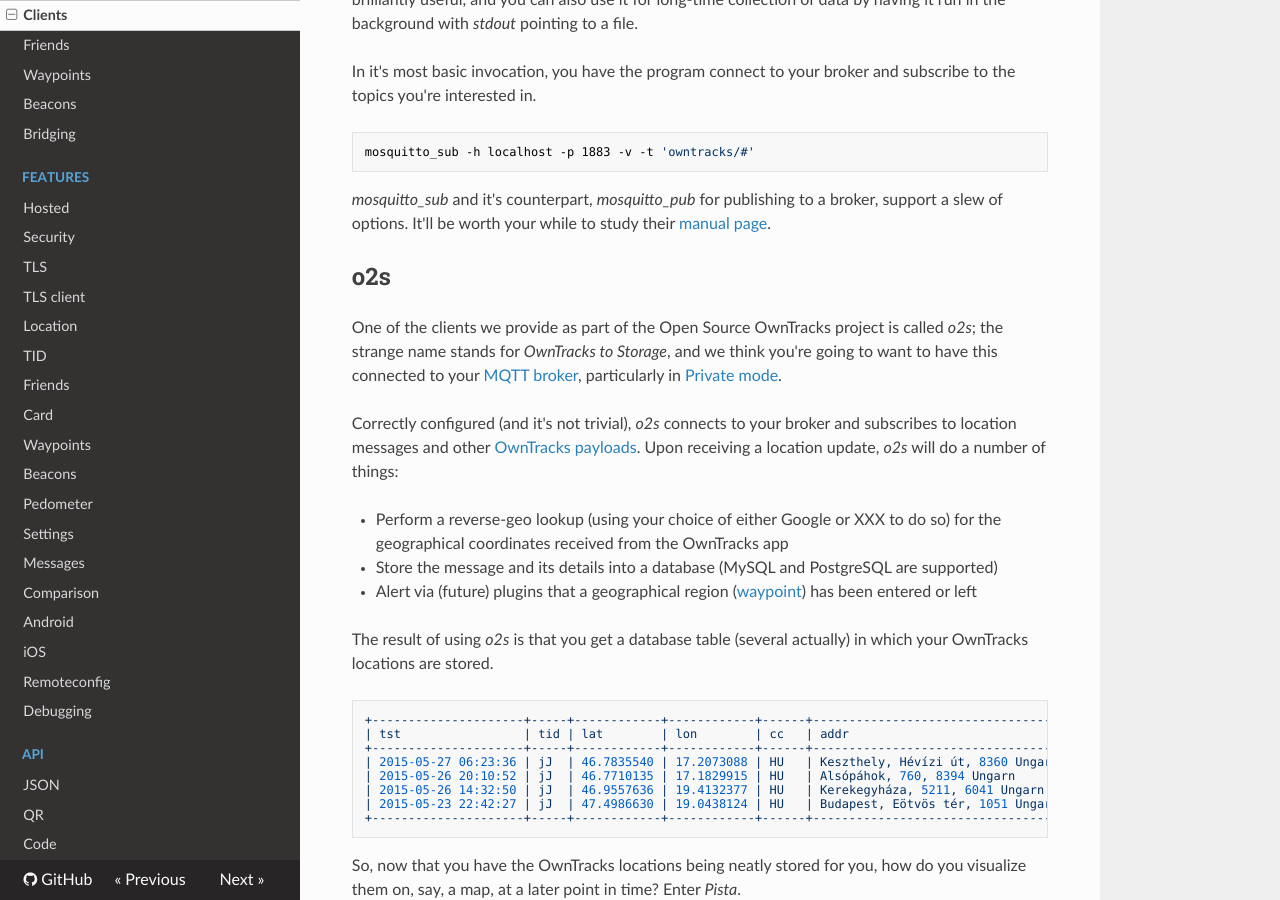
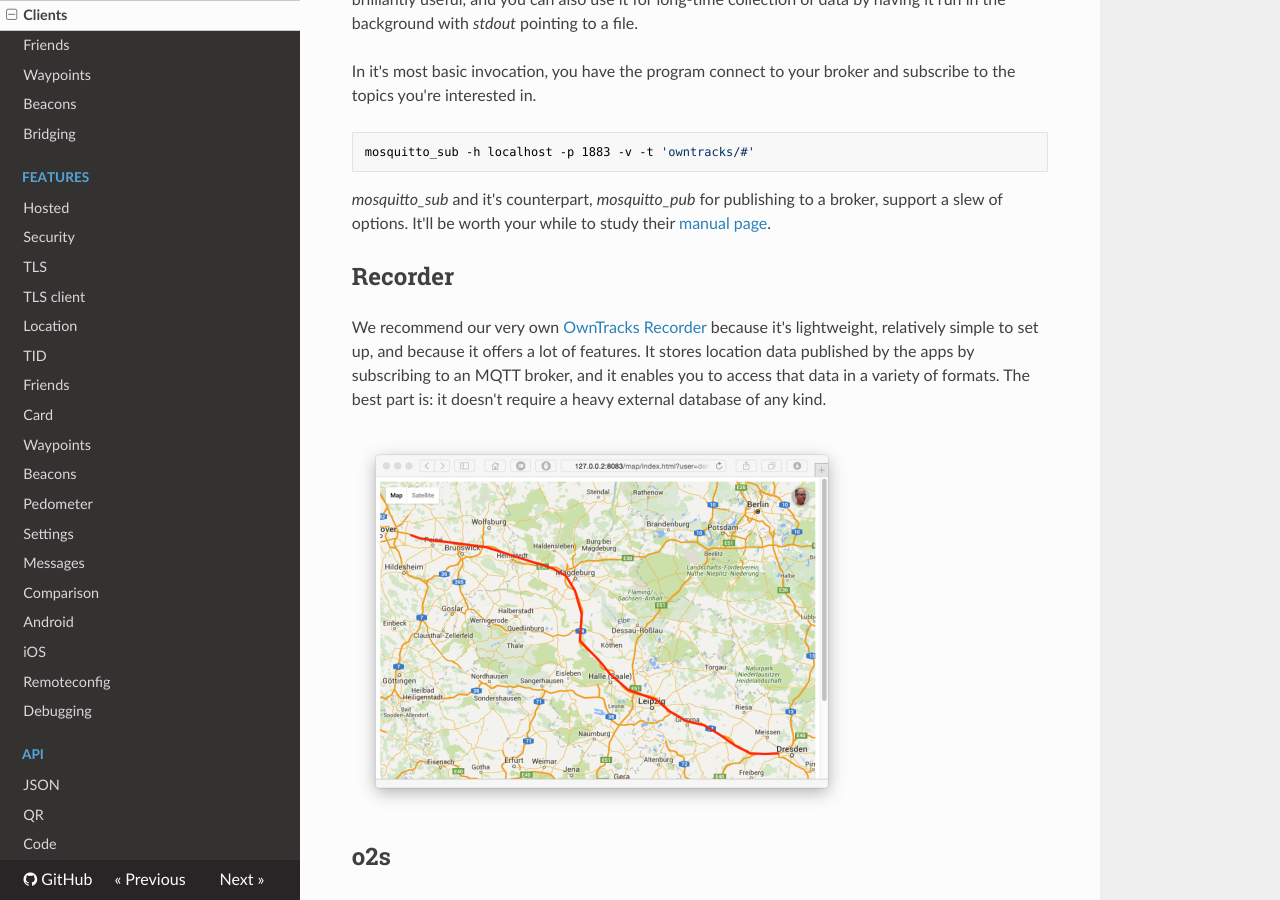
Before and after one commit to owntracks/booklet, an MkDocs documentation site: the page built from docs/guide/clients.md, in a window 1280 px wide and 900 px high, scrolled down 511 px. Built offline with MkDocs 1.6.1, drawn with Linux system fonts in a browser that asks for light colours; nearby versions of some CDN libraries; old or Windows-style settings are respelled for this version of MkDocs.

Commit message:
mention Recorder

```diff
--- a/docs/guide/clients.md
+++ b/docs/guide/clients.md
@@ -18,6 +18,11 @@ mosquitto_sub -h localhost -p 1883 -v -t 'owntracks/#'
 
 _mosquitto_sub_ and it's counterpart, _mosquitto_pub_ for publishing to a broker, support a slew of options. It'll be worth your while to study their [manual page](http://mosquitto.org/man/mosquitto_sub-1.html).
 
+## Recorder
+
+We recommend our very own [OwnTracks Recorder](https://github.com/owntracks/recorder) because it's lightweight, relatively simple to set up, and because it offers a lot of features. It stores location data published by the apps by subscribing to an MQTT broker, and it enables you to access that data in a variety of formats. The best part is: it doesn't require a heavy external database of any kind.
+
+![Recorder](images/demo-geojson-linestring.png)
 
 ## o2s
 
```
Also changed, not shown: docs/guide/images/demo-geojson-linestring.png (added).
